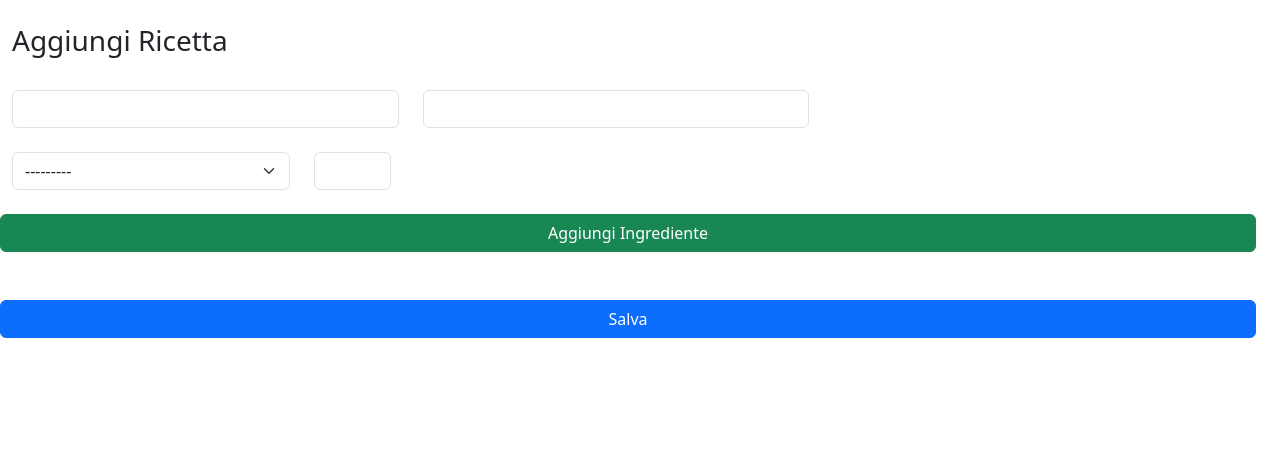
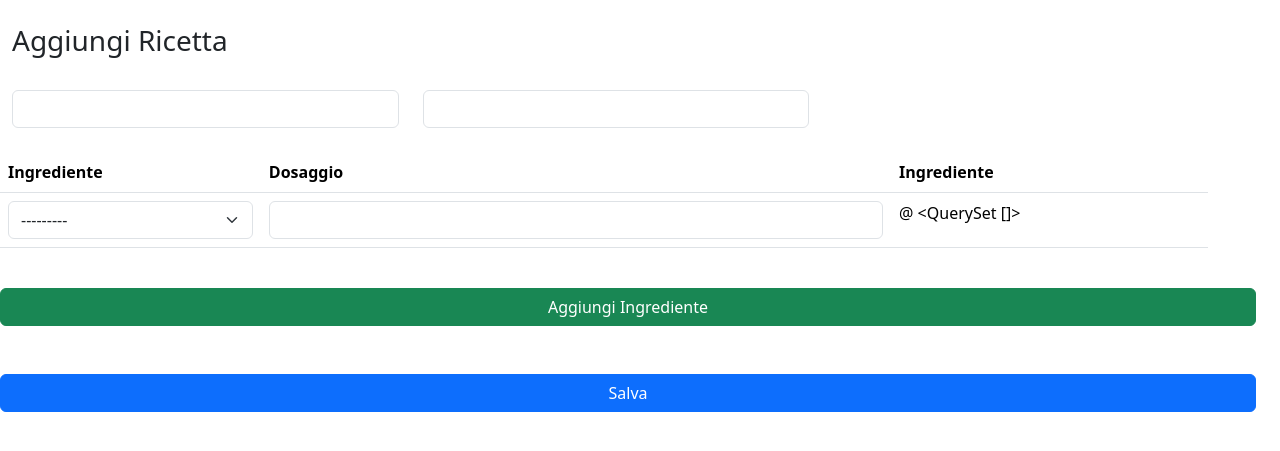
Before and after one commit to treviang/ice-cream-django, a Django app: page /ricette/aggiungi/ in a window 1280 px wide. Shown: the part 56-507 px from the top of the page. Run offline with Django 5.2, Linux system fonts and the light colour scheme; data that the repository does not hold is empty; some libraries are stand-ins or nearby versions.

Commit message:
aggiunta chiamata per ingrediente e cambio layout tabella

```diff
--- a/ricette/templates/ricette/aggiungi-ricetta.html
+++ b/ricette/templates/ricette/aggiungi-ricetta.html
@@ -30,18 +30,23 @@
                 </div>
                 <div class="row mt-4 miscela-form">
                     <div class="row">
-                        {{ formset.management_form }}
-                        {% for form in miscela_form %}
-                            <div class="col-3">
-                                {{ form.ingrediente }}
-                            </div>
-                            <div class="col-1">
-                                {{ form.dosaggio }}
-                            </div>
-                            <div class="col-1">
-                                {{ ingredienti }}
-                            </div>
-                        {% endfor %}
+                        <table class="table">
+                            <thead class="thead-dark">
+                              <tr>
+                                <th scope="col">Ingrediente</th>
+                                <th scope="col">Dosaggio</th>
+                                <th scope="col">Ingrediente</th>
+                              </tr>
+                            </thead>
+                            <tbody>
+                                {{ formset.management_form }}
+                                {% for form in miscela_form %}
+                                <td class="sel-ingrediente">{{ form.ingrediente }}</td>
+                                <td>{{ form.dosaggio }}</td>
+                                <td>@ {{ ingredienti }}</td>
+                                {% endfor %}
+                            </tbody>
+                            </table>
                     </div>
                 </div>
                 <button class="btn btn-success my-4" type="button" id="add-ingrediente">Aggiungi Ingrediente</button>
--- a/ricette/urls.py
+++ b/ricette/urls.py
@@ -3,6 +3,7 @@
 
 urlpatterns = [
     path("", views.index, name="index"),
+    path("get_ingrediente/<str:selected_option>", views.get_ingrediente),
     path("ricette/aggiungi/", views.aggiungi_ricetta, name="aggiungi-ricetta"),
     path("ingredienti", views.ingredienti, name="ingredienti"),
     path("ingredienti/<str:pk>/", views.DetailView.as_view(), name="dettaglio-ingrediente"),
--- a/ricette/views.py
+++ b/ricette/views.py
@@ -1,6 +1,7 @@
+from django.http import JsonResponse
 from django.shortcuts import redirect, render
 
-from ricette.forms import MiscelaForm, MiscelaFormSet, RicettaForm
+from ricette.forms import MiscelaFormSet, RicettaForm
 from .models import Ingrediente, Ricetta
 from django.views import generic
 from django.contrib import messages
@@ -27,7 +28,16 @@
 	ricetta_form = RicettaForm()
 	miscela_form = MiscelaFormSet()
 	ricette = Ricetta.objects.all()
-	return render(request, template_name="ricette/aggiungi-ricetta.html", context={'ricetta_form':ricetta_form, 'miscela_form':miscela_form, 'ricette':ricette})
+	ingredienti = Ingrediente.objects.all()
+	return render(request, template_name="ricette/aggiungi-ricetta.html", context={'ricetta_form':ricetta_form, 'miscela_form':miscela_form, 'ricette':ricette, 'ingredienti': ingredienti})
+
+def get_ingrediente(request, selected_option):
+    if request.method == 'GET':
+        queryset = Ingrediente.objects.filter(codice=selected_option)
+        data = list(queryset.values())
+        return JsonResponse(data, safe=False)
+    else:
+        return JsonResponse({'error': 'Invalid request'})
 
 class DetailView(generic.DetailView):
     model = Ingrediente
--- a/static/js/utils.js
+++ b/static/js/utils.js
@@ -3,6 +3,7 @@
     let container = document.getElementById("form-container")
     let addIngrediente = document.querySelector("#add-ingrediente")
     let totalForms = document.querySelector("#id_form-TOTAL_FORMS")
+
 
     let formNum = miscelaForm.length - 1
     addIngrediente.addEventListener('click', addForm)
@@ -19,4 +20,24 @@
 
         totalForms.setAttribute('value', `${formNum + 1}`)
     }
+
+    let selectIngrediente = document.querySelector('.sel-ingrediente');
+    selectIngrediente.addEventListener('change', showOnChange);
+
+    function showOnChange(e){
+        var selectedOption = e.target.value;
+
+        let options = {
+            method: 'GET',
+            headers: {}
+        };
+
+        fetch('/get_ingrediente/' + selectedOption, options)
+        .then(response => response.json())
+        .then(body => {
+                console.log(body)
+                // Do something with body
+        });
+
+    }
 })
```
